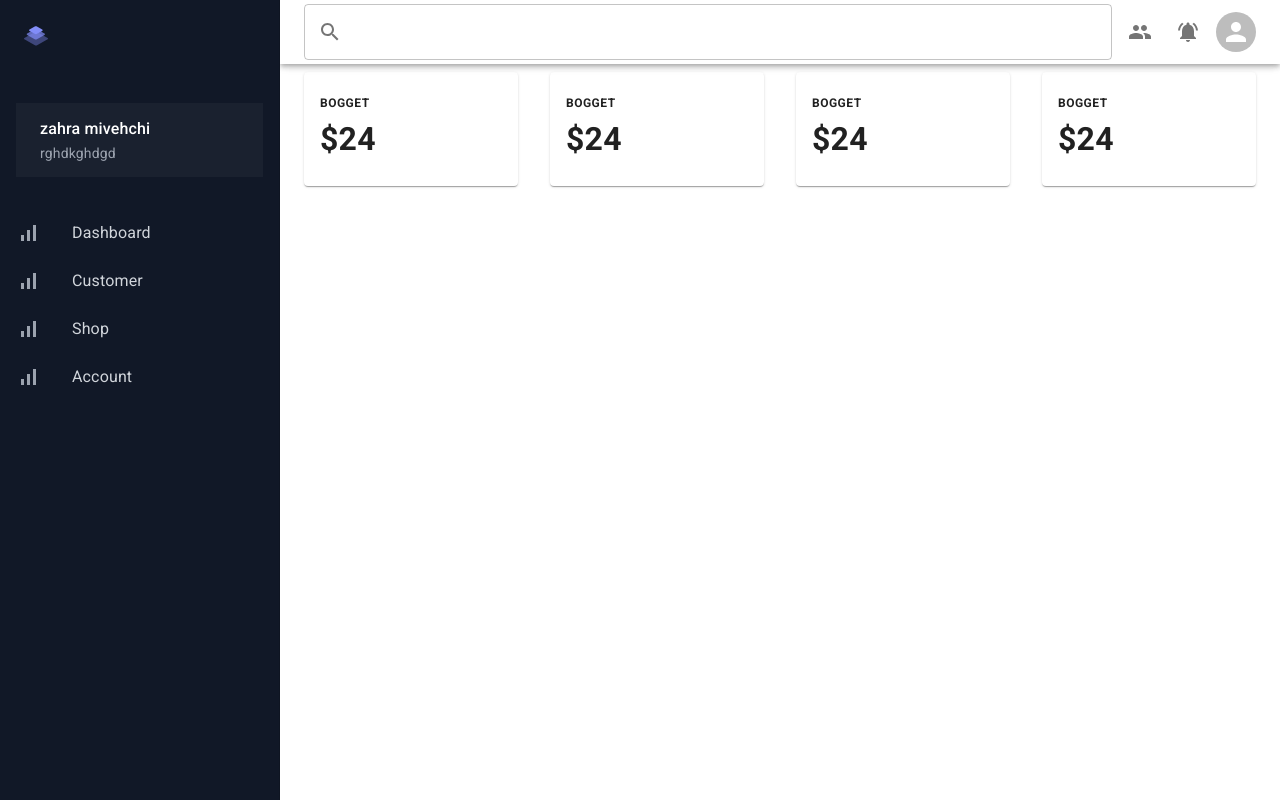
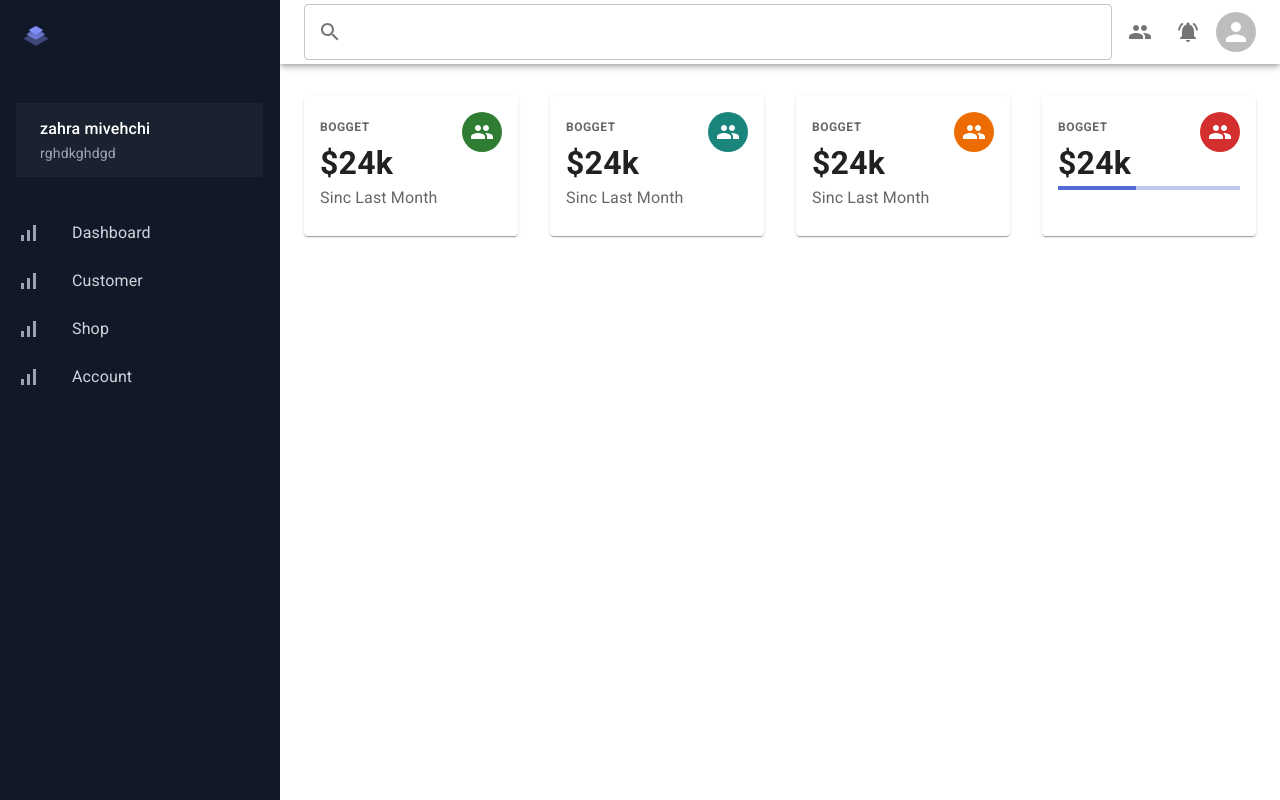
Before and after one commit to miveh/reactJS-dashboard, a React (Vite) app: page /dashboard in a window 1280 px wide. Built offline with nearby package versions, Linux system fonts and the light colour scheme.

Commit message:
dashboard card style add

```diff
--- a/src/components/data-card/DataCard.jsx
+++ b/src/components/data-card/DataCard.jsx
@@ -1,16 +1,29 @@
 import React from "react";
 import { Box, Card, CardContent, Grid, Typography } from "@mui/material";
 
-export function DataCard() {
+export function DataCard({ label, value, avatar, subtitle }) {
   return (
     <Card>
-      <CardContent>
+      <CardContent
+        sx={{
+          height: 140,
+        }}
+      >
         <Box display="flex" justifyContent="space-between">
           <Box>
-            <Typography variant="overline">Bogget</Typography>
-            <Typography variant="h4">$24</Typography>
+            <Typography
+              sx={{ textTransform: "overline", color: "text.secondary" }}
+              variant="overline"
+            >
+              {label}
+            </Typography>
+            <Typography variant="h4">{value}</Typography>
           </Box>
+
+          {avatar ? <Box>{avatar}</Box> : null}
         </Box>
+
+        {subtitle ? <Box>{subtitle}</Box> : null}
       </CardContent>
     </Card>
   );
--- a/src/page/dashboard/Dashboard.jsx
+++ b/src/page/dashboard/Dashboard.jsx
@@ -1,22 +1,80 @@
-import { Box, Card, CardContent, Grid, Typography } from "@mui/material";
+import {
+  Avatar,
+  Box,
+  Card,
+  CardContent,
+  Grid,
+  LinearProgress,
+  Typography,
+} from "@mui/material";
+
+import People from "@mui/icons-material/People";
 import React from "react";
 import { DataCard } from "../../components";
 
 function Dashboard() {
   return (
-    <Box>
+    <Box sx={{ mt: 3 }}>
       <Grid container spacing={4}>
         <Grid item xs={12} sm={6} md={4} lg={3}>
-          <DataCard />
+          <DataCard
+            subtitle={
+              <Typography color="text.secondary" variant="captain">
+                Sinc Last Month
+              </Typography>
+            }
+            label="Bogget"
+            value="$24k"
+            avatar={
+              <Avatar sx={{ bgcolor: (theme) => theme.palette.success.main }}>
+                <People />
+              </Avatar>
+            }
+          />
         </Grid>
         <Grid item xs={12} sm={6} md={4} lg={3}>
-          <DataCard />
+          <DataCard
+            subtitle={
+              <Typography color="text.secondary" variant="captain">
+                Sinc Last Month
+              </Typography>
+            }
+            label="Bogget"
+            value="$24k"
+            avatar={
+              <Avatar sx={{ bgcolor: (theme) => theme.palette.secondary.main }}>
+                <People />
+              </Avatar>
+            }
+          />
         </Grid>
         <Grid item xs={12} sm={6} md={4} lg={3}>
-          <DataCard />
+          <DataCard
+            subtitle={
+              <Typography color="text.secondary" variant="captain">
+                Sinc Last Month
+              </Typography>
+            }
+            label="Bogget"
+            value="$24k"
+            avatar={
+              <Avatar sx={{ bgcolor: (theme) => theme.palette.warning.main }}>
+                <People />
+              </Avatar>
+            }
+          />
         </Grid>
         <Grid item xs={12} sm={6} md={4} lg={3}>
-          <DataCard />
+          <DataCard
+            subtitle={<LinearProgress> </LinearProgress>}
+            label="Bogget"
+            value="$24k"
+            avatar={
+              <Avatar sx={{ bgcolor: (theme) => theme.palette.error.main }}>
+                <People />
+              </Avatar>
+            }
+          />
         </Grid>
       </Grid>
     </Box>
```
